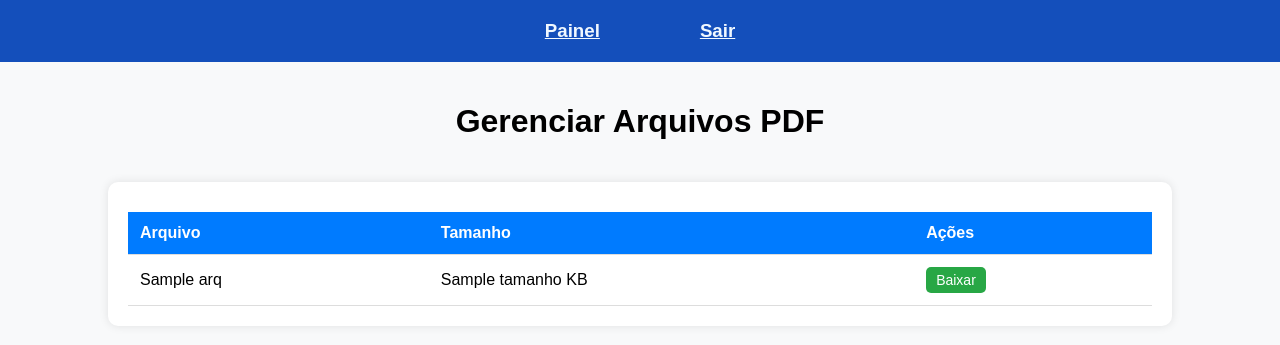
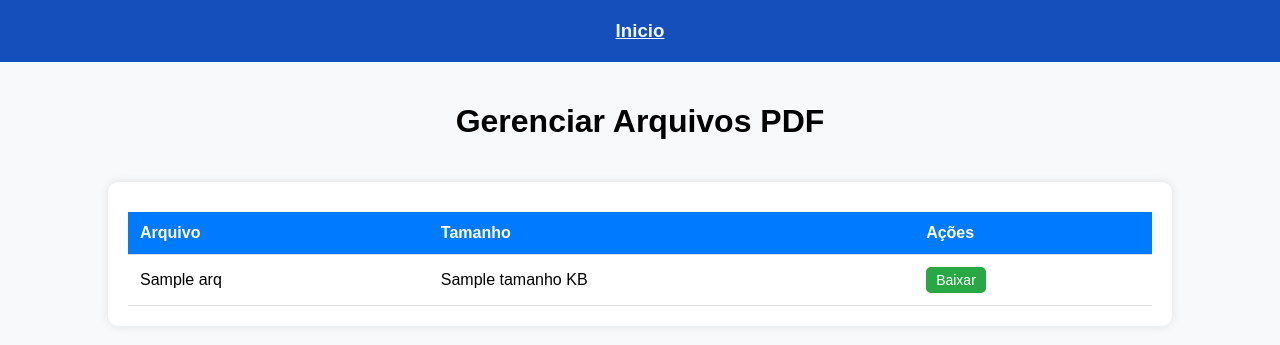
Before and after one commit to joaokenedy-debug/ebdpesqueira, a Flask app: template ebd/templates/gerenciar_pdfs.html in a window 1280 px wide. Shown: the top 345 px of the page. Run offline with Flask 3, Linux system fonts and the light colour scheme; the template is opened without the code that fills it: most values are stand-ins (such as "Sample title", 1, 10 or a date in 2020); parts of the project's set-up code (start-up, migrations or seed data) failed here and were passed over.

Commit message:
Update gerenciar_pdfs.html

```diff
--- a/ebd/templates/gerenciar_pdfs.html
+++ b/ebd/templates/gerenciar_pdfs.html
@@ -58,8 +58,7 @@
 <body>
     <nav class="nav nav-pills nav-fill" style="background-color:rgb(20, 79, 187); display: flex; justify-content: center; gap: 50px; padding: 20px;">
         <h3 style="margin: 0; display: flex; gap: 100px;">
-            <a class="nav-link" style="color: aliceblue;" href="{{ url_for('adm', id_usuario=current_user.id) }}">Painel</a>
-            <a class="nav-link" style="color: aliceblue;" href="{{ url_for('logout') }}">Sair</a>
+            <a class="nav-link" style="color: aliceblue;" href="{{ url_for('home') }}">Inicio</a>
         </h3>
     </nav>
 
```
